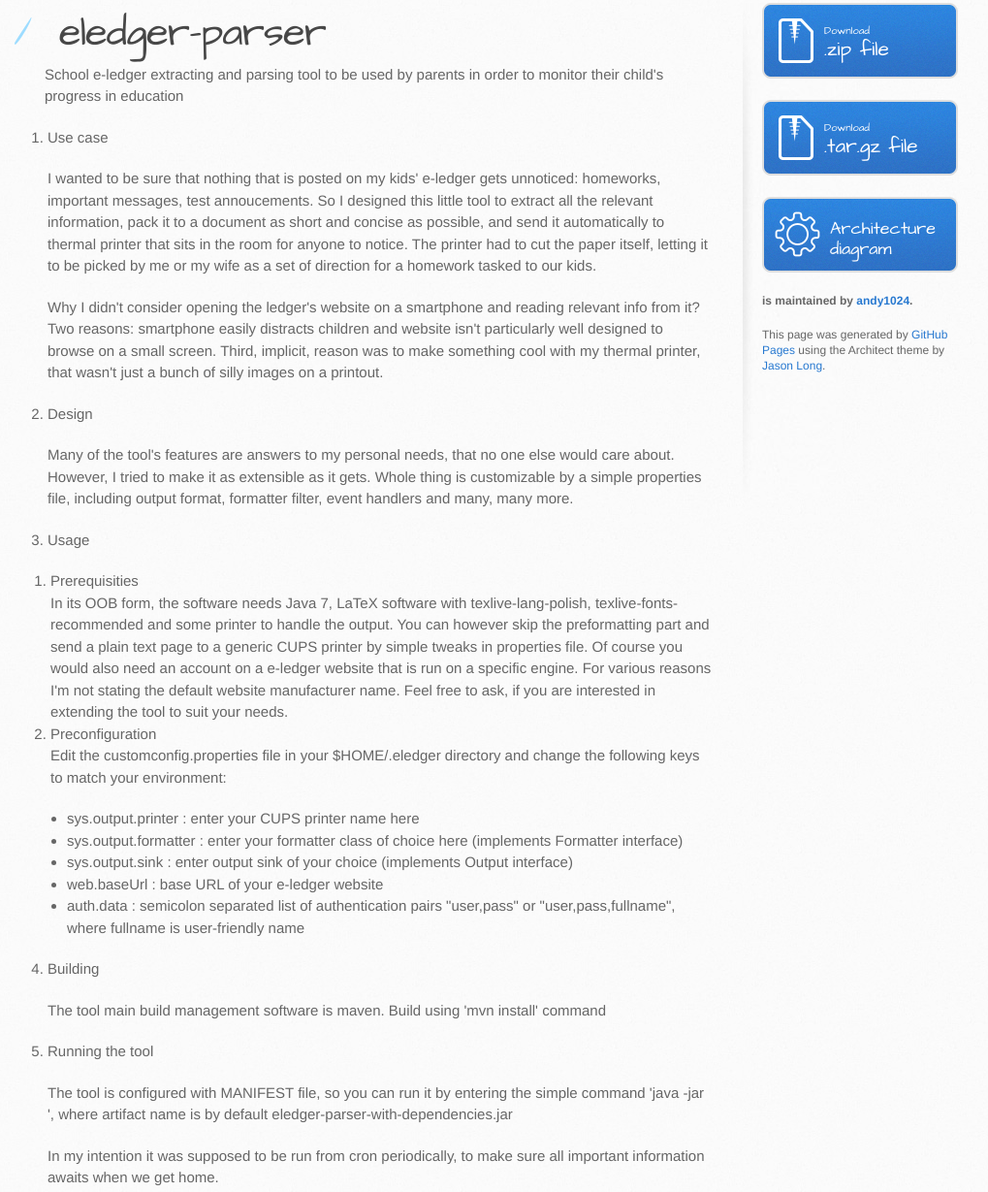
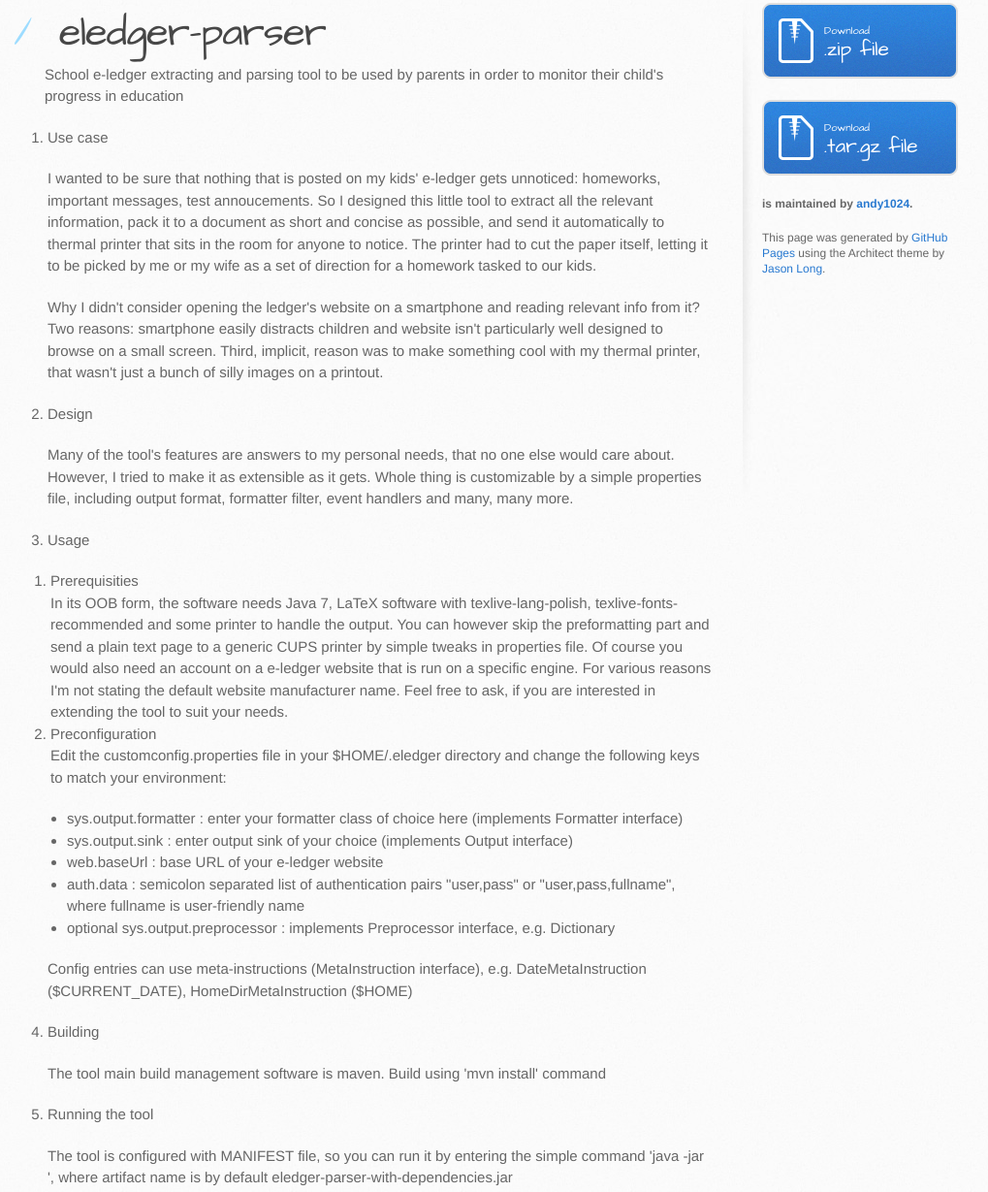
Before and after one commit to andy1024/eledger-parser, a plain HTML site: page index.html in a window 1280 px wide. Shown: the part 297-1526 px from the top of the page at 97% size, without its empty margins (124-1143 px from the left). Drawn offline with Linux system fonts and the light colour scheme.

Commit message:
Create gh-pages branch via GitHub

```diff
--- a/index.html
+++ b/index.html
@@ -59,12 +59,14 @@ Edit the customconfig.properties file in your $HOME/.eledger directory and chang
 </ol>
 
 <ul>
-<li>sys.output.printer : enter your CUPS printer name here</li>
 <li>sys.output.formatter : enter your formatter class of choice here (implements Formatter interface)</li>
 <li>sys.output.sink : enter output sink of your choice (implements Output interface)</li>
 <li>web.baseUrl : base URL of your e-ledger website</li>
 <li>auth.data : semicolon separated list of authentication pairs "user,pass" or "user,pass,fullname", where fullname is user-friendly name</li>
+<li>optional sys.output.preprocessor : implements Preprocessor interface, e.g. Dictionary</li>
 </ul>
+
+<p>Config entries can use meta-instructions (MetaInstruction interface), e.g. DateMetaInstruction ($CURRENT_DATE), HomeDirMetaInstruction ($HOME)</p>
 </li>
 <li>
 <p>Building</p>
@@ -89,8 +91,6 @@ Build using 'mvn install' command</p>
 <li>Sample output<br>
 </li>
 </ol>
-</li>
-</ol>
 
 <pre><code>Event fired: app.event.start
 Event handler class org.warheim.app.Application$1
@@ -110,22 +110,21 @@ All notifications
 for user: Matthew C. Cornwallis
 Tasks
 Maths and algebra
- 2015-10-10 Memorize multiplication matrix
- 2015-10-12 Complex numbers calculus using algebraic theorems
+2015-10-10 Memorize multiplication matrix
+2015-10-12 Complex numbers calculus using algebraic theorems
 English language
- 2015-11-12 Learn to cite any Shakespeare play
+2015-11-12 Learn to cite any Shakespeare play
 Tests
 Maths and algebra
- 2015-11-30 All algebra test
+2015-11-30 All algebra test
 Messages
- 111 2015-09-01 john@mit.edu all-students No more jumping on the bed!
+111 2015-09-01 john@mit.edu all-students No more jumping on the bed!
 
 Event fired: app.event.beforeDataStoreWrite
 Event fired: app.event.afterDataStoreWrite
 Event fired: app.event.finish
 </code></pre>
-
-<ol>
+</li>
 <li>
 <p>Problems and troubleshooting</p>
 
@@ -162,9 +161,7 @@ Event fired: app.event.finish
             <small>Download</small>
             .tar.gz file
           </a>
-          <a href="architecture.html" class="button" style="background: transparent url(images/arch-button.png) 0 0 no-repeat; font-size: 18px; padding-left: 70px;">
-            Architecture diagram
-          </a>
+
           <p class="repo-owner"><a href="https://github.com/andy1024/eledger-parser"></a> is maintained by <a href="https://github.com/andy1024">andy1024</a>.</p>
 
           <p>This page was generated by <a href="https://pages.github.com">GitHub Pages</a> using the Architect theme by <a href="https://twitter.com/jasonlong">Jason Long</a>.</p>
```
Also changed, not shown: params.json (+1 -1 lines).
